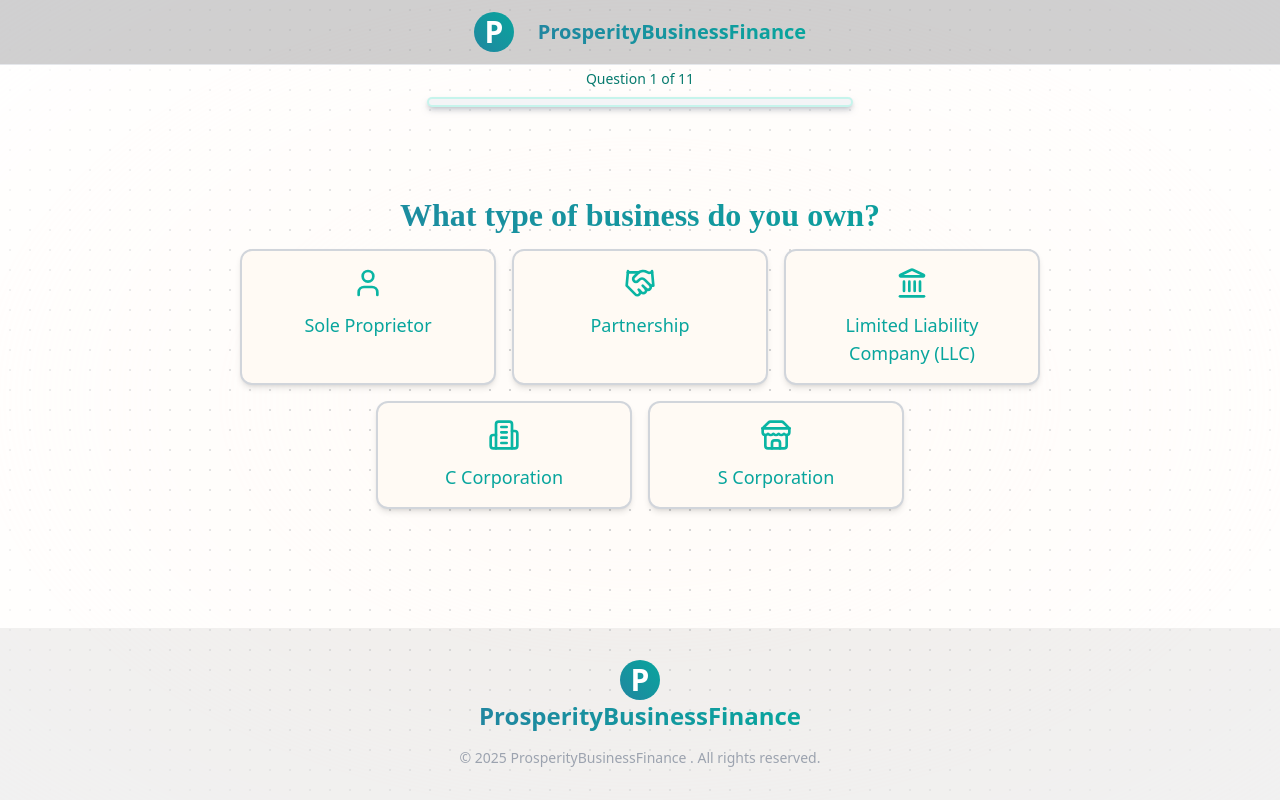
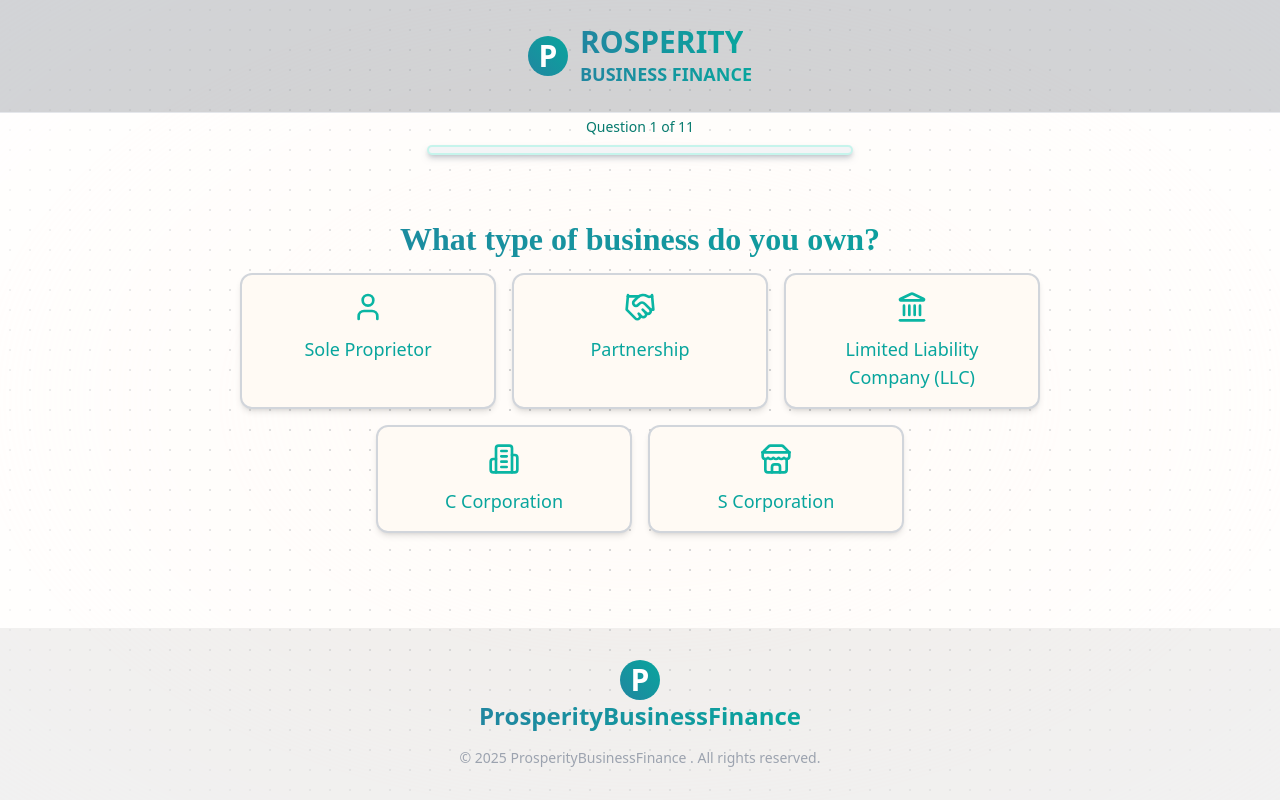
Before and after one commit to BishalK007/prosperitybusinessfunding, a Next.js app: page / in a window 1280 px wide. Built offline with nearby package versions, Linux system fonts and the light colour scheme.

Commit message:
Fix navbar

```diff
--- a/app/page.jsx
+++ b/app/page.jsx
@@ -30,12 +30,17 @@ export default function Home() {
         className="fixed inset-0 w-full h-full z-0"
         dotColor="#e0e7ef"
       />
-      <nav className="w-full bg-zinc-900/20 border-b border-gray-200 py-3 px-2 flex justify-center items-center gap-2 relative z-10">
-        <div className="flex items-center gap-2 md:gap-4">
+      <nav className="w-full bg-slate-800/20 border-b border-gray-200 py-6 px-2 flex flex-col items-center gap-0 relative z-10">
+        <div className="flex items-center gap-3">
           <ProsperityLogo />
-          <span className="ml-2 text-xl font-bold bg-gradient-to-r from-Cyan-600 to-Teal-600 bg-clip-text text-transparent hidden sm:inline">
-            ProsperityBusinessFinance
-          </span>
+          <div className="flex flex-col items-start">
+            <span className="text-2xl sm:text-3xl font-extrabold bg-gradient-to-r from-Cyan-600 to-Teal-600 bg-clip-text text-transparent inline-blocktracking-tight leading-none">
+              ROSPERITY
+            </span>
+            <span className="text-base sm:text-lg font-semibold bg-gradient-to-r from-Cyan-600 to-Teal-600 bg-clip-text text-transparent inline-block">
+              BUSINESS FINANCE
+            </span>
+          </div>
         </div>
       </nav>
 
```
